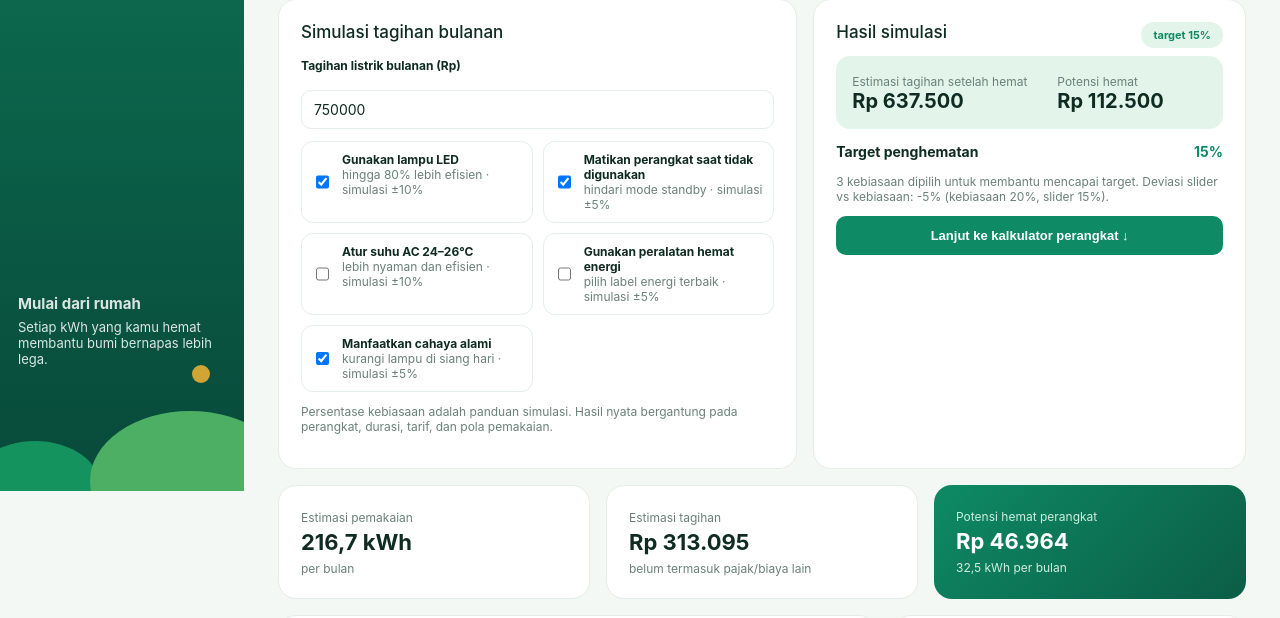
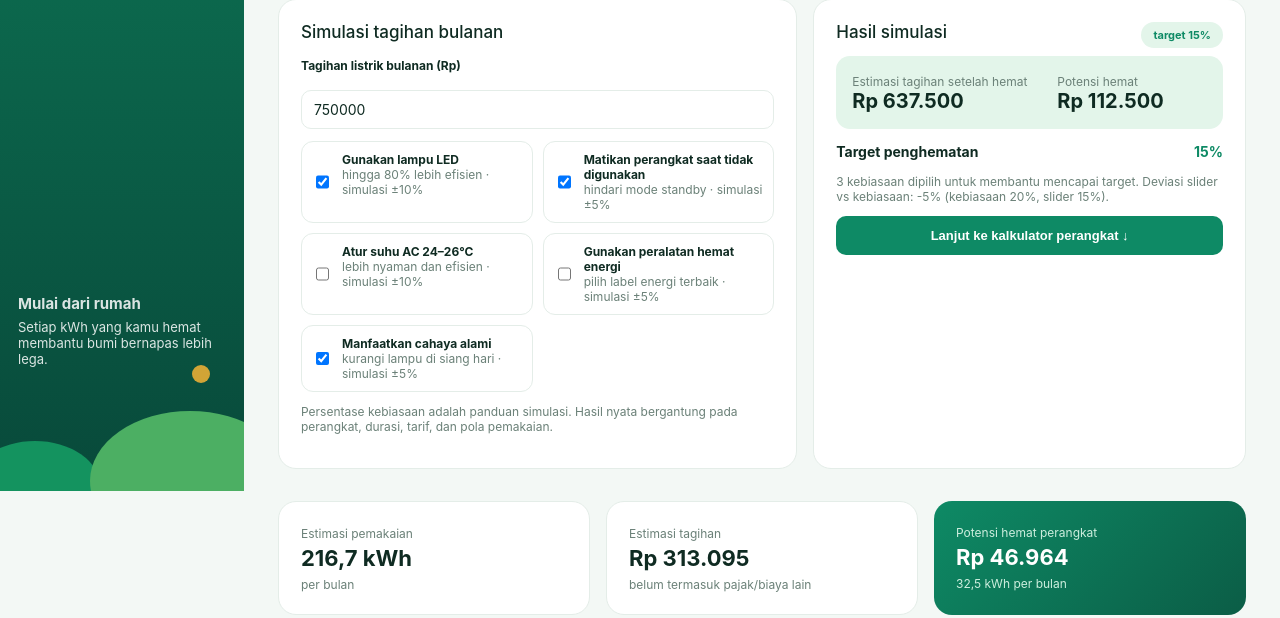
Before and after one commit to rsydd/HematEnergi, a plain HTML site: page kalkulator.html in a window 1280 px wide. Shown: the part 309-927 px from the top of the page. Drawn offline with Linux system fonts and the light colour scheme.

Commit message:
Adjust margin for Electricity Statistics div
Increase margin for Electricity Statistics section.

```diff
--- a/kalkulator.html
+++ b/kalkulator.html
@@ -207,7 +207,7 @@
             </div>
 
             <!-- Electricity Statistics -->
-            <div class="g3" style="margin-top: 16px">
+            <div class="g3" style="margin-top: 32px">
 
                 <div class="card stat">
                     <small>Estimasi pemakaian</small>
```
